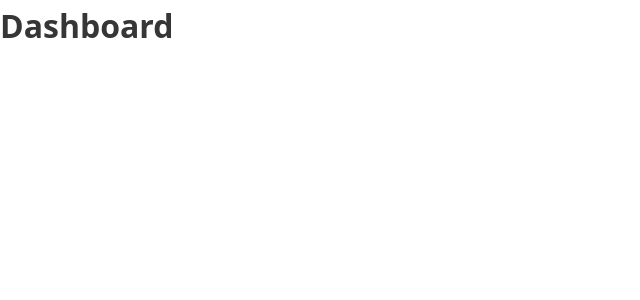
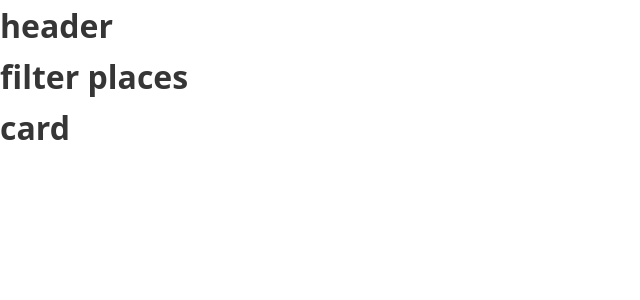
Before and after one commit to ClubPetro/frontend-challenge, a React (Create React App) app in the folder challenge/: page / in a window 1280 px wide. Shown: the top 300 px of the page, without its empty margins (0-640 px from the left). Built offline with nearby package versions, Linux system fonts and the light colour scheme.

Commit message:
feat: base of components

```diff
--- a/challenge/src/Dashboard/index.tsx
+++ b/challenge/src/components/Card/index.tsx
@@ -1,11 +1,12 @@
 import React from 'react';
 import * as S from './styled';
 
-const Dashboard: React.FC = () => {
+const Card: React.FC = () => {
   return (
     <S.Container>
-      <h1>Dashboard</h1>
+      <h1>card</h1>
     </S.Container>
   );
 };
-export default Dashboard;
+
+export default Card;
--- /dev/null
+++ b/challenge/src/components/FilterPlaces/index.tsx
@@ -0,0 +1,12 @@
+import React from 'react';
+import * as S from './styled';
+
+const FilterPlaces: React.FC = () => {
+  return (
+    <S.Container>
+      <h1>filter places</h1>
+    </S.Container>
+  );
+};
+
+export default FilterPlaces;
--- /dev/null
+++ b/challenge/src/components/FilterPlaces/styled.ts
@@ -0,0 +1,3 @@
+import styled from 'styled-components';
+
+export const Container = styled.div``;
--- /dev/null
+++ b/challenge/src/components/Header/index.tsx
@@ -0,0 +1,12 @@
+import React from 'react';
+import * as S from './styled';
+
+const Header: React.FC = () => {
+  return (
+    <S.Container>
+      <h1>header</h1>
+    </S.Container>
+  );
+};
+
+export default Header;
--- /dev/null
+++ b/challenge/src/components/Header/styled.ts
@@ -0,0 +1,3 @@
+import styled from 'styled-components';
+
+export const Container = styled.div``;
--- a/challenge/src/index.tsx
+++ b/challenge/src/index.tsx
@@ -2,7 +2,7 @@ import React from 'react';
 import ReactDOM from 'react-dom';
 import GlobalStyle from './styles/global';
 
-import App from './Dashboard';
+import App from './pages/Dashboard';
 
 ReactDOM.render(
   <React.StrictMode>
--- /dev/null
+++ b/challenge/src/pages/Dashboard/index.tsx
@@ -0,0 +1,16 @@
+import React from 'react';
+import Header from '../../components/Header';
+import FilterPlaces from '../../components/FilterPlaces';
+import Card from '../../components/Card';
+import * as S from './styled';
+
+const Dashboard: React.FC = () => {
+  return (
+    <S.Container>
+      <Header />
+      <FilterPlaces />
+      <Card />
+    </S.Container>
+  );
+};
+export default Dashboard;
--- /dev/null
+++ b/challenge/src/pages/Dashboard/styled.ts
@@ -0,0 +1,3 @@
+import styled from 'styled-components';
+
+export const Container = styled.div``;
```
Also changed, not shown: challenge/src/components/Card/styled.ts (renamed from challenge/src/Dashboard/styled.ts), 2 other files (tests, documents, lock files or other folders).
